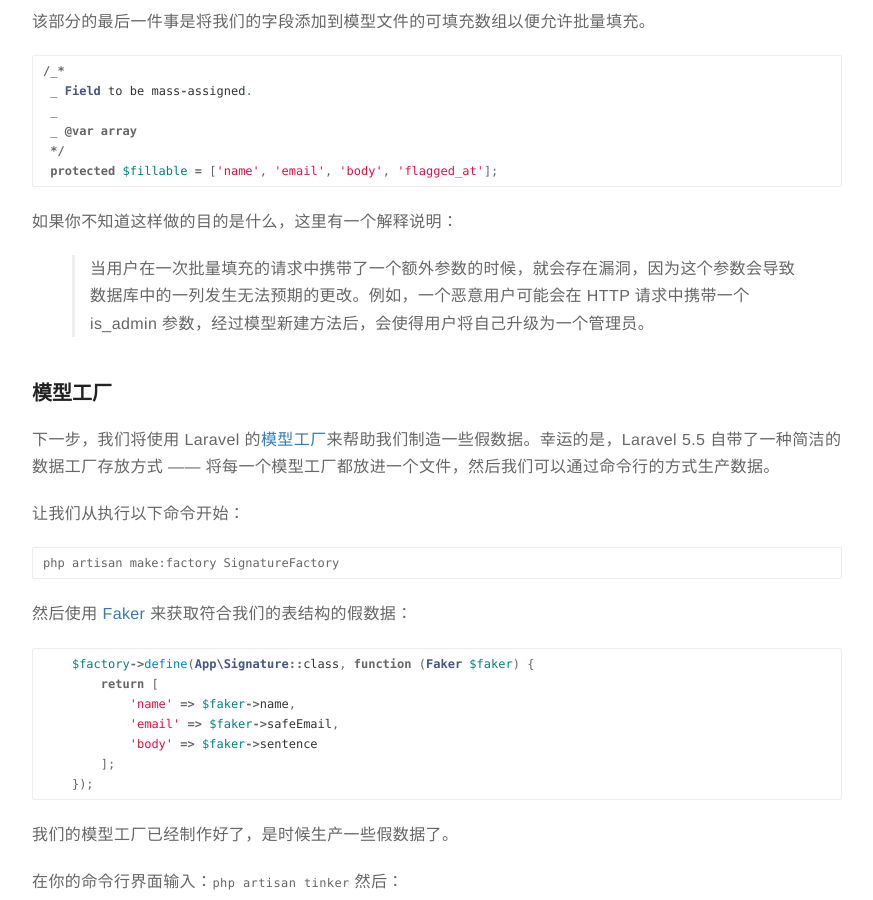
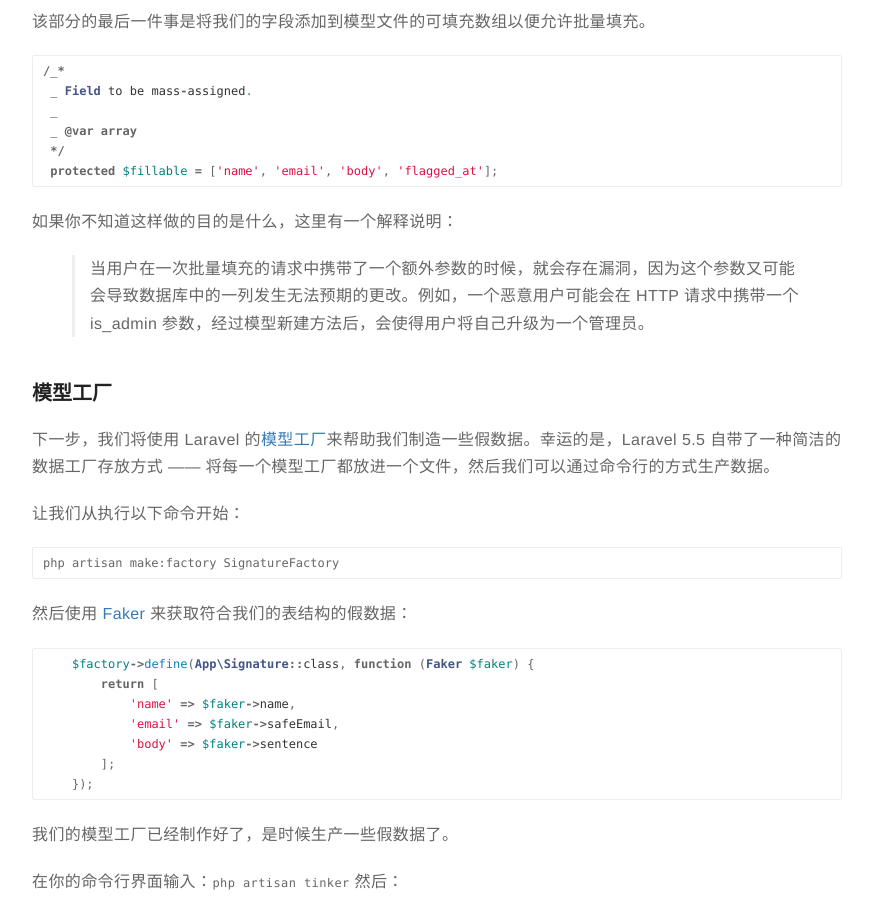
Before and after one commit to rust17/blog, a Jekyll site: the page built from _posts/2018-11-27-translation-Build-a-Guestbook-with-Laravel-and-Vue.js.markdown, in a window 1280 px wide and 900 px high, scrolled down 3260 px. Shown: the whole window, without its empty margins (203-1076 px from the left). Built offline with Jekyll 4.4.1, drawn with Linux system fonts in a browser that asks for light colours; comment, search, counter and statistics services are not loaded; some of the changed lines change nothing that is shown; some of the changed text lies outside the part shown.

Commit message:
update translation-Build-a-Guestbook-with-Laravel-and-Vue.js

````diff
--- a/_posts/2018-11-27-translation-Build-a-Guestbook-with-Laravel-and-Vue.js.markdown
+++ b/_posts/2018-11-27-translation-Build-a-Guestbook-with-Laravel-and-Vue.js.markdown
@@ -95,7 +95,7 @@
 通过以下命令同时创建这两个文件：
 
 ```shell
-php artisan make:model Sinature -m
+php artisan make:model Signature -m
 ```
 
 当在 `php artisan make:model` 命令中携带一个 `-m` 参数时，将会自动为你生成迁移文件。这个小技巧会帮助你节省许多时间以及敲击键盘的次数。
@@ -103,7 +103,7 @@
 这就是我们的迁移文件的内容：
 
 ```php
-class CreateSianaturesTable extends Migration
+class CreateSignaturesTable extends Migration
 {
     /**
      **_ Run the migrations.
@@ -155,7 +155,7 @@
 
 如果你不知道这样做的目的是什么，这里有一个解释说明：
 
-> 当用户在一次批量填充的请求中携带了一个额外参数的时候，就会存在漏洞，因为这个参数会导致数据库中的一列发生无法预期的更改。例如，一个恶意用户可能会在 HTTP 请求中携带一个 is_admin 参数，经过模型新建方法后，会使得用户将自己升级为一个管理员。
+> 当用户在一次批量填充的请求中携带了一个额外参数的时候，就会存在漏洞，因为这个参数又可能会导致数据库中的一列发生无法预期的更改。例如，一个恶意用户可能会在 HTTP 请求中携带一个 is_admin 参数，经过模型新建方法后，会使得用户将自己升级为一个管理员。
 
 ### 模型工厂
 
@@ -811,7 +811,7 @@
         <div class="well well-sm" id="signature-form">
             <form class="form-horizontal" method="post" @submit.prevent="onSubmit">
                 <fieldset>
-                    <legend class="text-center">Sian the GuestBook</legend>
+                    <legend class="text-center">Sign the GuestBook</legend>
 
                     <div class="form-group">
                         <label class="col-md-3 control-label" for="name">Name</label>
````
